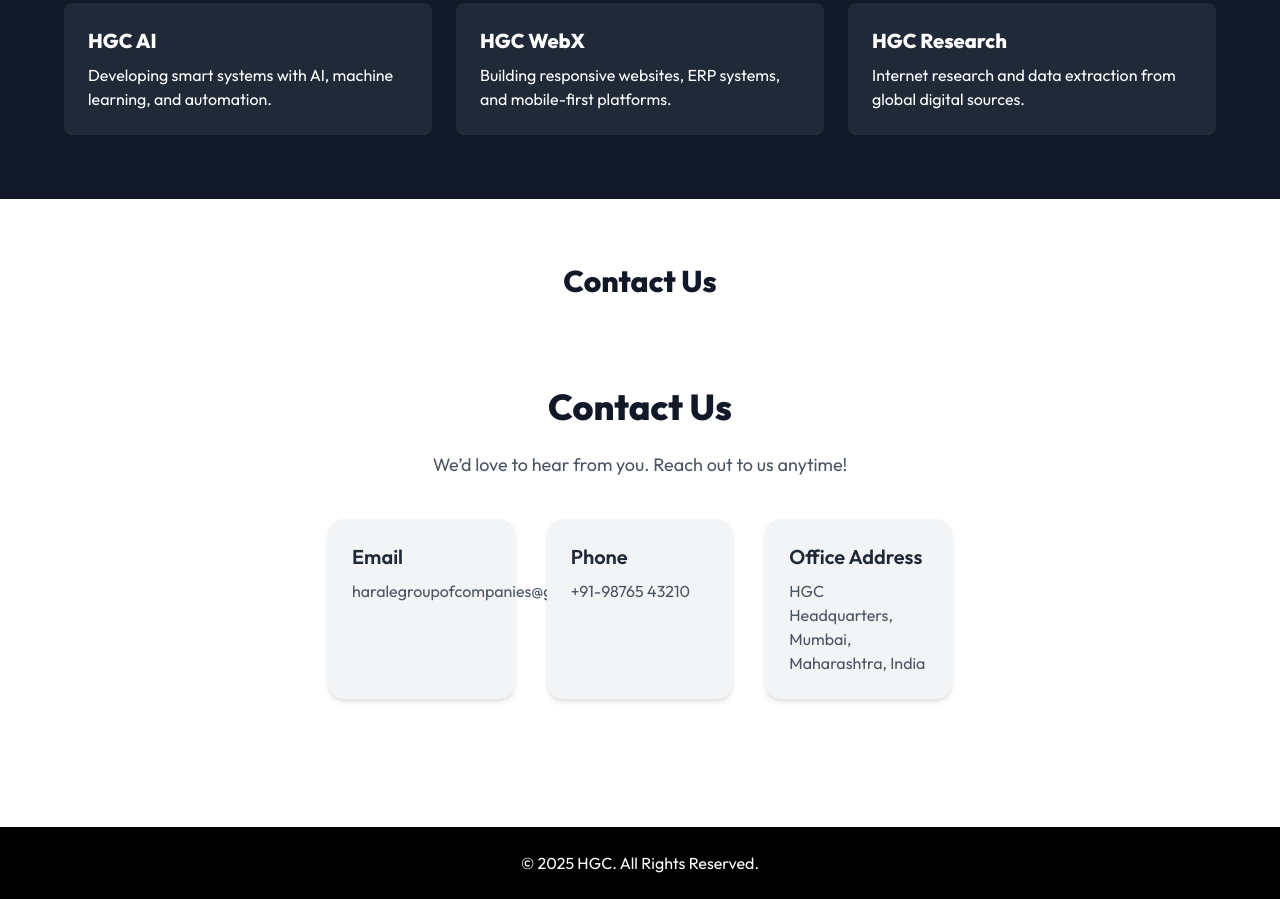
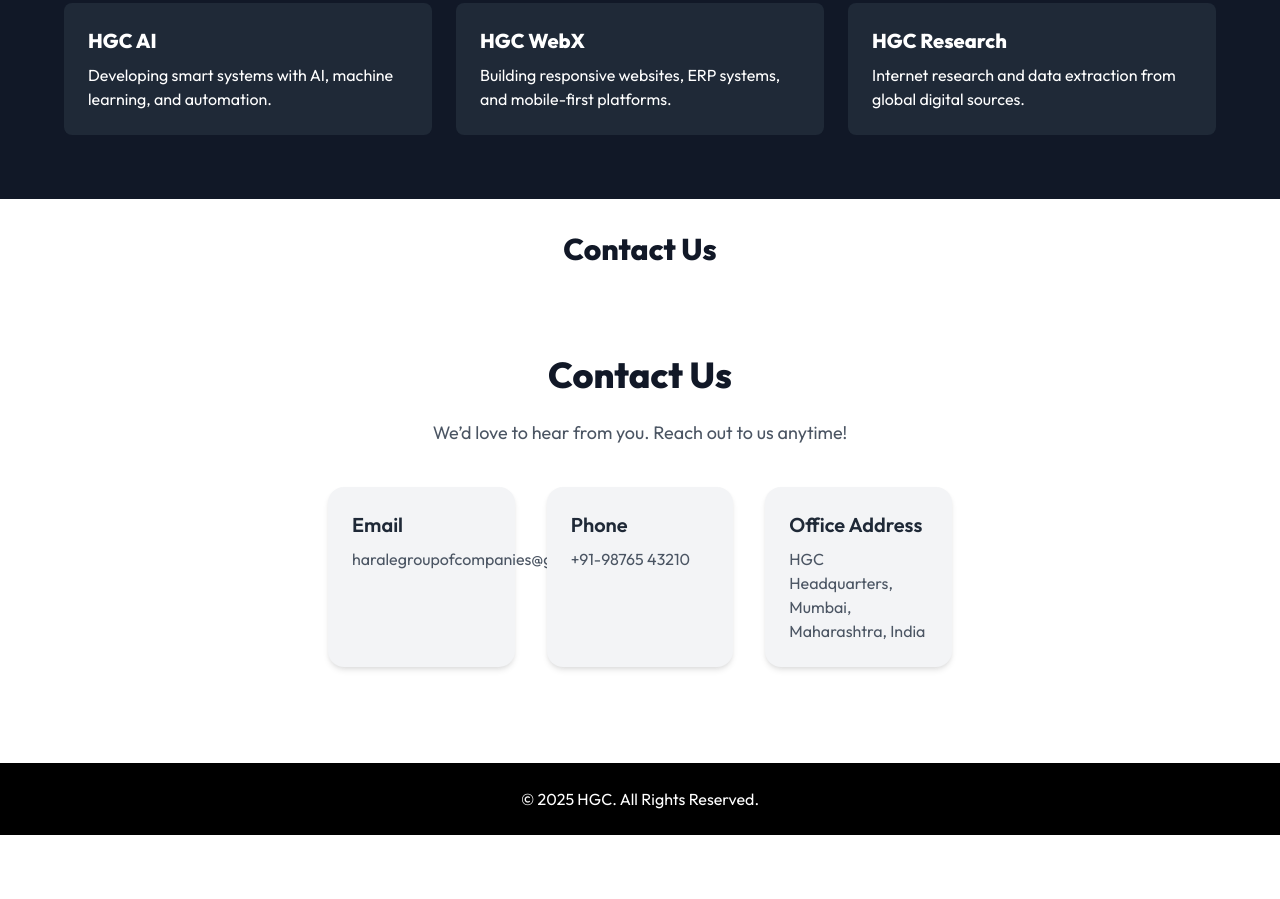
Before and after one commit to sharale1103/Harale.group.of.companies, a plain HTML site: page index.html in a window 1280 px wide. Shown: the part 1473-2372 px from the top of the page. After the commit the page ends 2308 px from the top, so only its background shows below. Drawn offline with nearby package versions, Linux system fonts and the light colour scheme.

Commit message:
Update index.html

```diff
--- a/index.html
+++ b/index.html
@@ -61,7 +61,7 @@
       </div>
     </div>
   </div>
-</section><!-- CONTACT --><section class="py-16 px-8 bg-white text-gray-900" id="contact">
+</section><!-- CONTACT --><section class="py-8 px-8 bg-white text-gray-900" id="contact">
   <div class="max-w-2xl mx-auto text-center">
     <h2 class="text-3xl font-bold mb-6" data-aos="fade-up">Contact Us</h2>
     <section id="contact" class="py-16 px-6 bg-white dark:bg-gray-900">
```
